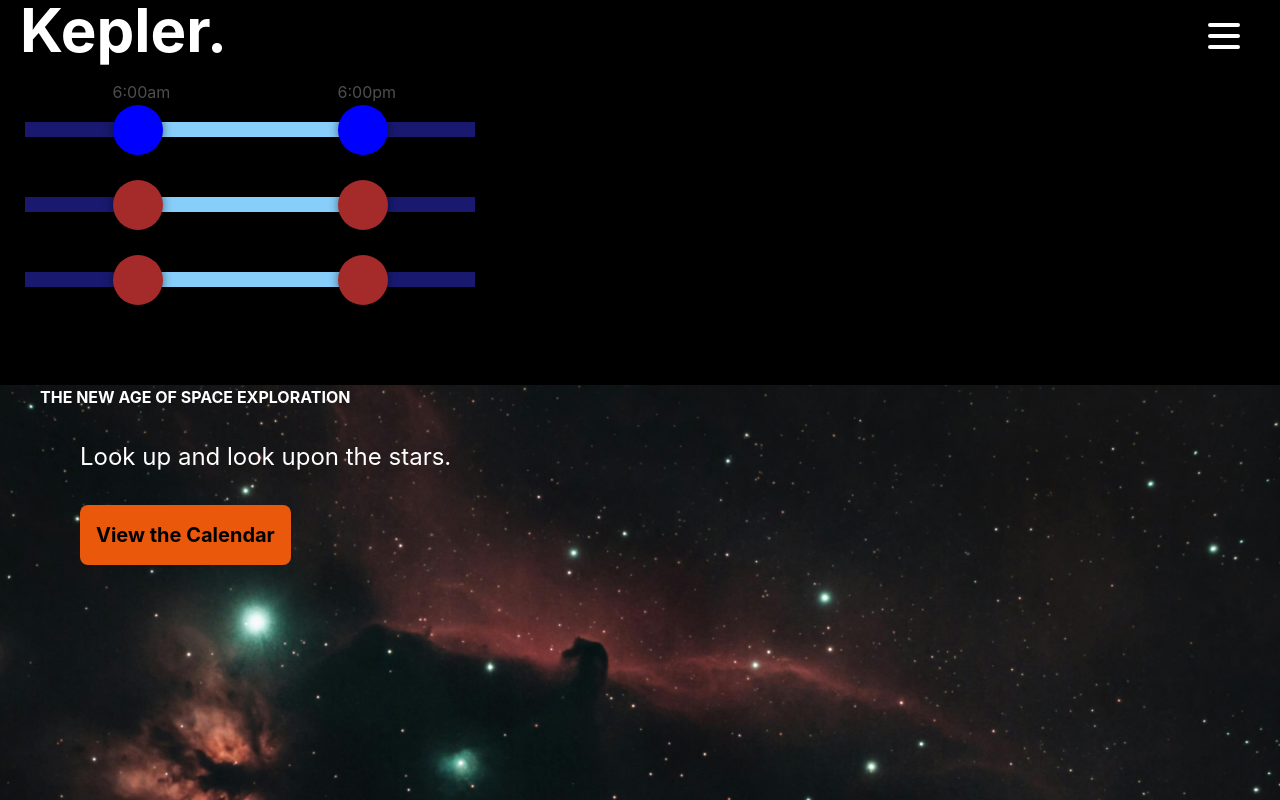
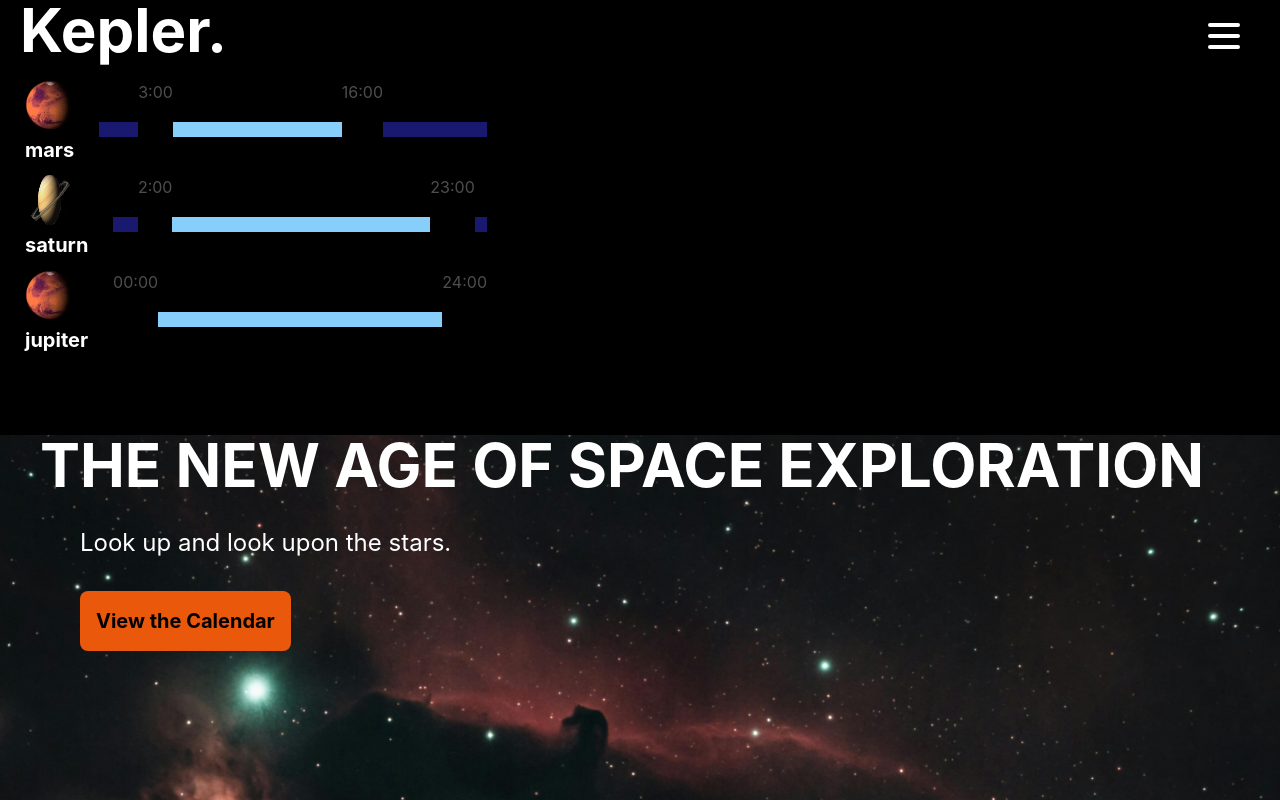
Before and after one commit to AlexPizarro7/Kepler, a React (Create React App) app in the folder frontend/: page / in a window 1280 px wide. Shown: the top 800 px of the page. Built offline with nearby package versions, Linux system fonts and the light colour scheme.

Commit message:
Update styling

```diff
--- a/frontend/src/App.css
+++ b/frontend/src/App.css
@@ -16,12 +16,3 @@
 .App-link {
   color: #61dafb;
 }
-
-@keyframes App-logo-spin {
-  from {
-    transform: rotate(0deg);
-  }
-  to {
-    transform: rotate(360deg);
-  }
-}
--- a/frontend/src/App.js
+++ b/frontend/src/App.js
@@ -7,11 +7,11 @@ function App() {
   return (
     <div className="App">
       <Header />
-      <Planetslider planet={"blue"} start={"6:00am"} end={"6:00pm"}/>
-      <Planetslider />
-      <Planetslider />
+      <Planetslider planet={"mars"} start={"3:00"} end={"16:00"}/>
+      <Planetslider planet={"saturn"} start={"2:00"} end={"23:00"}/>
+      <Planetslider planet={"jupiter"} start={"00:00"} end={"24:00"}/>
       <div className="bg-hero bg-cover bg-center pb-80">
-        <h1 className="mt-20 ml-10 mr-10 text-6{xl font-bold text-left line-clamp-3 z-10">THE NEW AGE OF SPACE EXPLORATION</h1>
+        <h1 className="mt-20 ml-10 mr-10 text-6xl font-bold text-left line-clamp-3 z-10">THE NEW AGE OF SPACE EXPLORATION</h1>
         <p className="ml-20 mt-8 text-2xl text-left z-10">Look up and look upon the stars.</p>
         <button className=" flex ml-20 mt-8 bg-orange-600 text-black hover:bg-orange-300 text-xl font-bold p-4 rounded-lg z-10">View the Calendar</button>
       </div>
--- a/frontend/src/Components/Header.js
+++ b/frontend/src/Components/Header.js
@@ -12,7 +12,7 @@ function Header() {
     //@TODO: https://www.codevertiser.com/reactjs-responsive-navbar/
 
     return (
-        <div className="header-nav Z-[50] h-[80px]">
+        <div className="header-nav Z-0 h-[80px]">
             <div className=" navigation flex flex-row p-5 w-full h-20 bg-black fixed top-0">
                 <a className="text-6xl h-20 font-bold fixed top-0" href="/">Kepler.</a>
                 <div className="hamburger mt-5 right-10 top-0" onClick={toggleHamburger}>
--- a/frontend/src/Components/Planetslider.js
+++ b/frontend/src/Components/Planetslider.js
@@ -1,19 +1,71 @@
 import './planetslider.css';
+import mars from '../img/mars.png';
+import saturn from '../img/saturn.png';
 
 function Planetslider({planet,start,end}) {
 
+    var color = "brown"
+    var pimage = mars;
+
+    switch (planet) {
+        case "mars":
+            pimage = mars;
+            break;
+        case "jupiter":
+            color = "tan"
+            break;
+        case "saturn":
+            pimage  = saturn;
+            break;
+        default:
+            color = "brown"
+            break;
+    }
+
+    console.log(start.split(":")[0])
+    var visibility_from = 100*(parseInt(start.split(":")[0])/24);
+    console.log(end.split(":")[0])
+    var visibility_to = 100*(parseInt(end.split(":")[0])/24);
+    const visible = visibility_to - visibility_from;
+    visibility_to = 100 - visibility_to;
+
+    console.log(start,visibility_from,visible,end,visibility_to);
+
     return (
+    <div className='planet-slider-wrapper'>
+        <div>
+            <img className='planet' src={`${pimage}`} alt={`${planet}`} />
+            <div className="planet-name">{planet}</div>
+        </div>
         <div className="planet-slider flex flex-row">
-            <div className="visible-from" />
-            <div className="planet" style={{ backgroundColor:planet}}>
+            <div className={`visible-from visible-from-${planet}`} />
+            <div className={`tip`}>
                 <div className="time">{start}</div>
             </div>
-            <div className="visible" />
-            <div className="planet" style={{ backgroundColor:planet}}>
+            <div className={`visible visible-${planet}`} />
+            <div className={`tip`}>
                 <div className="time">{end}</div>
             </div>
-            <div className="visible-to" />
+            <div className={`visible-to visible-to-${planet}`} />
+
+            <style jsx>{`
+
+            .visible-from-${planet} {
+                width: ${visibility_from}%;
+            }
+
+            .visible-to-${planet} {
+                width: ${visibility_to}%;
+            }
+
+            .visible-${planet} {
+                width: ${visible}%;
+            }
+            `}
+            </style>
         </div>
+    <div/>
+    </div>
     );
 }
 
--- a/frontend/src/Components/planetslider.css
+++ b/frontend/src/Components/planetslider.css
@@ -5,60 +5,63 @@
     height: 50px;
     width: 450px;
 }
-.planet-slider-info {
-    margin-top:25px;
-    position:absolute;
-    margin-left:25px;
-    height: 50px;
-    width: 500px;
+
+.planet-slider-wrapper{
+    margin-bottom: 10px;
+    display: flex;
+    justify-content: space-between;
+    align-content:center;
+    width: 40%;
+    height: 40%;
 }
 
 .visible-from {
-    width: 25%;
     margin-top:17px;
     height: 15px;
     background-color: midnightblue;
 }
 .visible {
-    width: 50%;
     margin-top:17px;
     height: 15px;
     background-color: lightskyblue;
 }
 
 .visible-to{
-    width: 25%;
     margin-top:17px;
     height: 15px;
     background-color: midnightblue;
 }
 
 .time {
-    z-index: 30;
     position: relative;
     height:75px;
     margin-top: -25px;
 }
 
-.planet .time {
+.planet {
+    margin-left: 25px;
+    width: 50px;
+    height: 50px;
+    border-radius:100%;
+}
+
+.planet-name {
+    margin-top: 5px;
+    margin-left:25px;
+    font-size: 20px;
+    font-weight: bold;
+}
+
+.tip .time {
     opacity: 0.3;
     transition: opacity 1s;
 }
 
-.planet:hover .time {
-    z-index: 20;
+.tip:hover .time {
     opacity: 1;
 }
 
-
-
-.planet {
-    background-color: brown;
-    box-shadow: 0 0 10px 0 rgba(0, 0, 0, 0.5);
-    z-index: 10;
-    width: 50px;
-    height:50px;
-    margin-left: -25px;
-    margin-right: -25px;
-    border-radius: 100%;
+.tip {
+    z-index:-1;
+    background-color:transparent;
 }
--- a/frontend/tailwind.config.js
+++ b/frontend/tailwind.config.js
@@ -5,6 +5,7 @@ module.exports = {
     extend: {
       backgroundImage: {
         'hero': 'url("/src/img/hero.jpg")',
+        'mars': 'url("/src/img/mars.png")',
       }
     },
   },
```
Also changed, not shown: frontend/src/img/mars.png (added), frontend/src/img/saturn.png (added).
